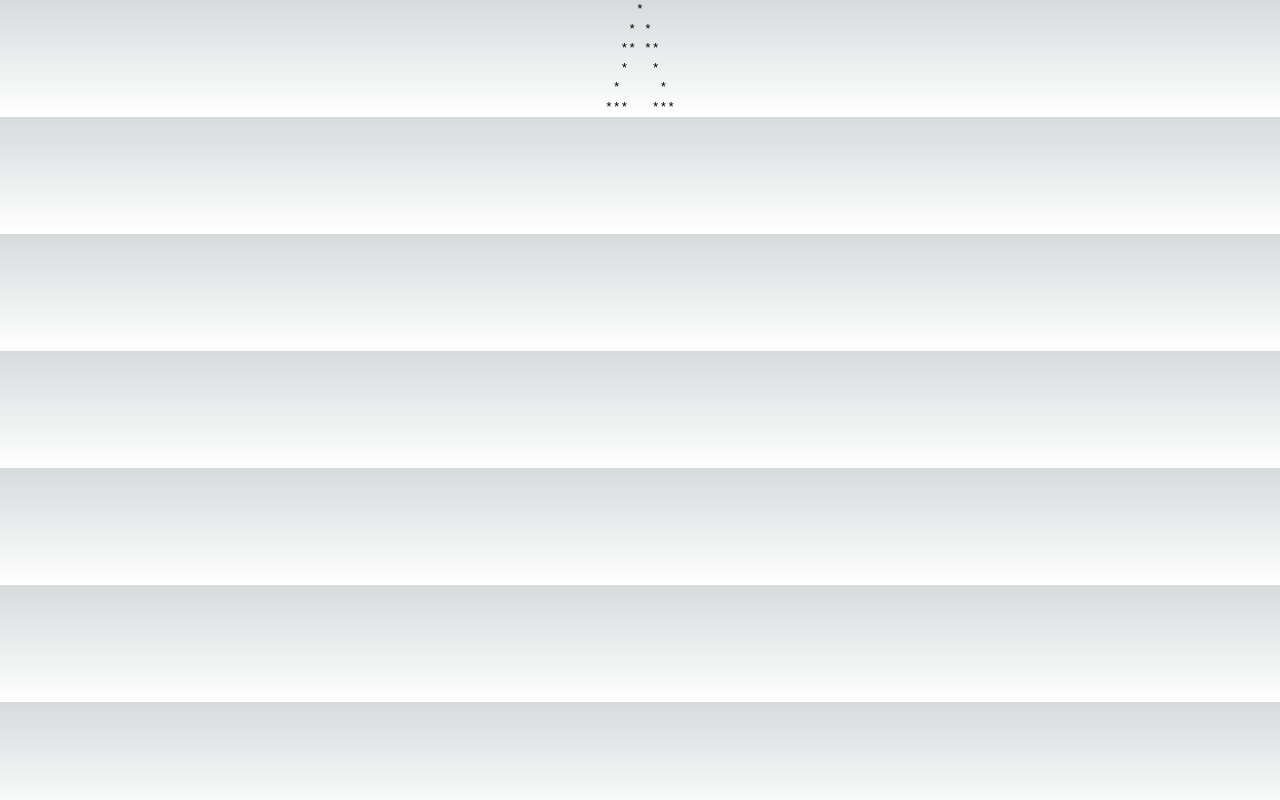
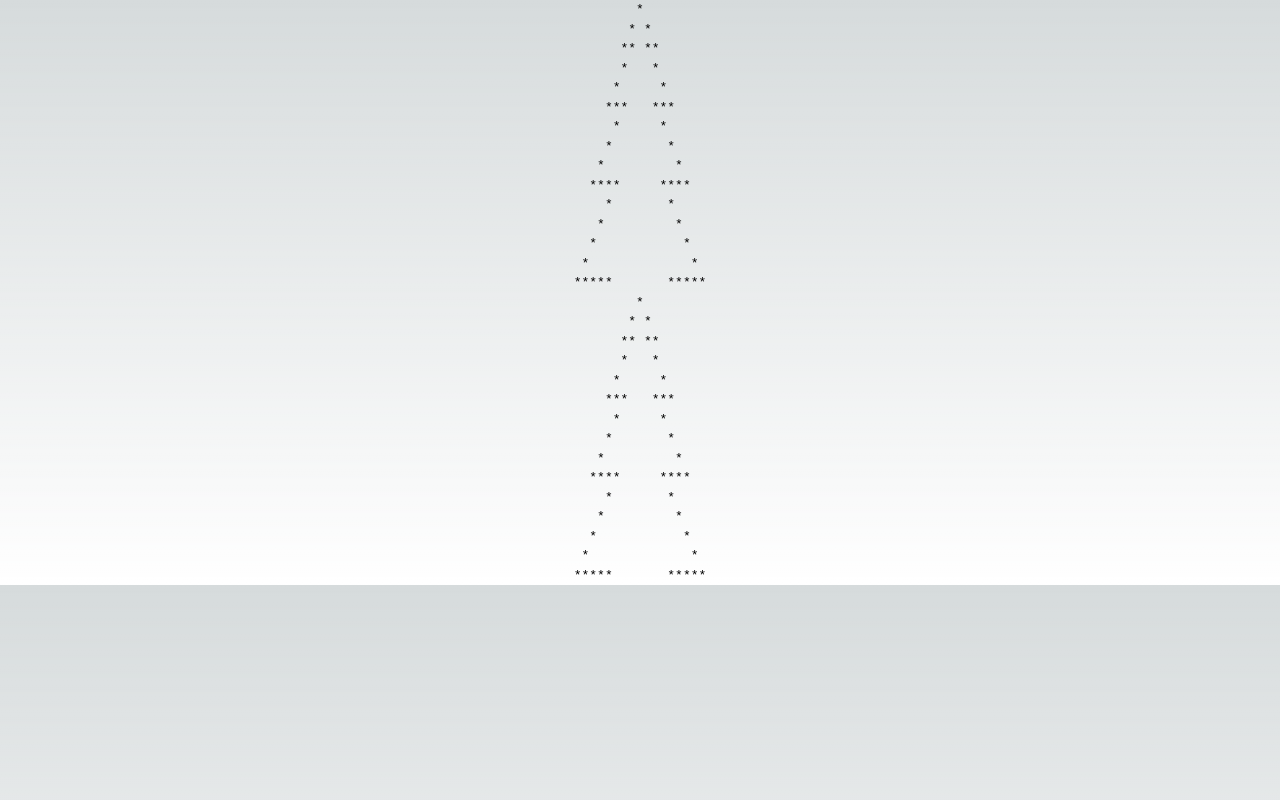
Before and after one commit to honzaKriz/christmas-tree, a Next.js app: page / in a window 1280 px wide. Built offline with nearby package versions, Linux system fonts and the light colour scheme.

Commit message:
logic for the tree pattern without tree trunk yet

```diff
--- a/app/layout.tsx
+++ b/app/layout.tsx
@@ -1,12 +1,13 @@
-import type { Metadata } from "next";
-import { Inter } from "next/font/google";
-import "./globals.css";
+import type { Metadata } from 'next';
+import { Inter } from 'next/font/google';
+import './globals.css';
+import ChristmasTree from './page';
 
-const inter = Inter({ subsets: ["latin"] });
+const inter = Inter({ subsets: ['latin'] });
 
 export const metadata: Metadata = {
-  title: "Create Next App",
-  description: "Generated by create next app",
+  title: 'Create Next App',
+  description: 'Generated by create next app',
 };
 
 export default function RootLayout({
@@ -15,8 +16,9 @@ export default function RootLayout({
   children: React.ReactNode;
 }>) {
   return (
-    <html lang="en">
+    <html lang='en'>
       <body className={inter.className}>{children}</body>
+      <ChristmasTree />
     </html>
   );
 }
--- a/app/page.tsx
+++ b/app/page.tsx
@@ -1,18 +1,35 @@
-import { CSSProperties } from 'react';
+import React, { CSSProperties } from 'react';
 
 const ChristmasTree = () => {
-  const createTopLevel = () => {
+  // temporary declaration of levels locally for testing purposes only, DELETE AFTER USER INPUT IMPLEMENTATION
+  const levels = 4;
+
+  const createLevels = () => {
     let pattern = '';
     pattern += '  *  \n';
     pattern += ' * * \n';
     pattern += '** **\n';
-    pattern += '*   *\n';
-    pattern += '*     *\n';
-    pattern += '***   ***\n';
+
+    let gap = 3;
+
+    for (let level = 2; level <= levels; level++) {
+      let rows = level + 1;
+      for (let row = 1; row < rows; row++) {
+        let spaces = ' '.repeat(gap + (row - 1) * 2);
+        pattern += `*${spaces}*\n`;
+      }
+
+      let branchWidth =
+        '*'.repeat(level + 1) + ' '.repeat(gap) + '*'.repeat(level + 1);
+      pattern += `${branchWidth}\n`;
+
+      gap += 2;
+    }
+
     return pattern;
   };
 
-  const topLevelPattern = createTopLevel();
+  const treePattern = createLevels();
 
   const centerStyle: CSSProperties = {
     textAlign: 'center',
@@ -21,7 +38,7 @@ const ChristmasTree = () => {
 
   return (
     <div>
-      <pre style={centerStyle}>{topLevelPattern}</pre>
+      <pre style={centerStyle}>{treePattern}</pre>
     </div>
   );
 };
```
